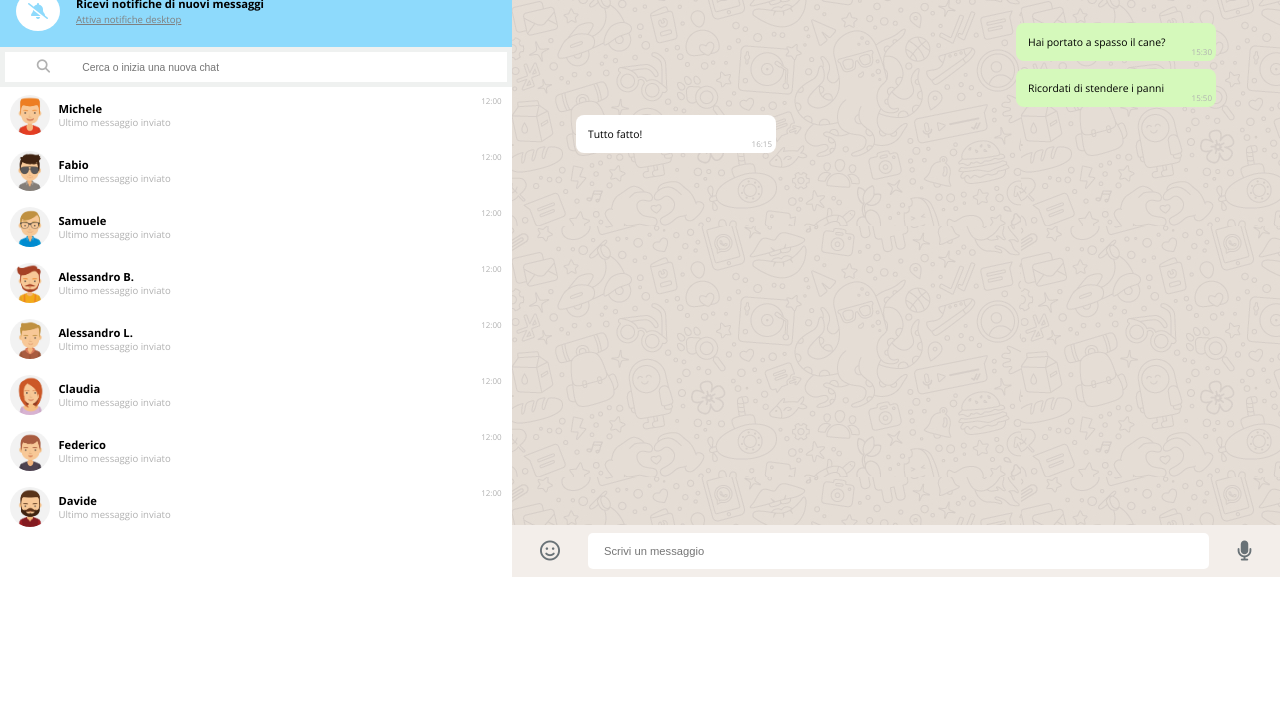
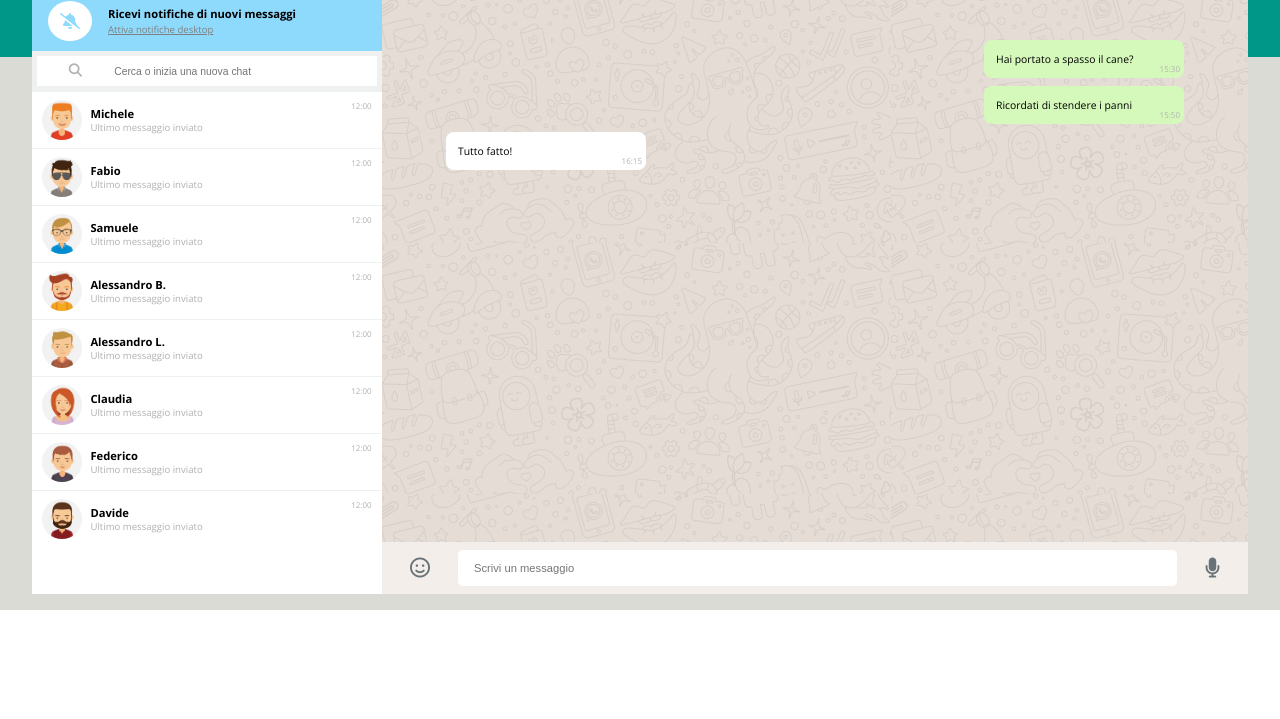
Before and after one commit to jamiromic/Boolzapp-Web-App, a plain HTML site: page index.html in a window 1280 px wide. Shown: the part 81-800 px from the top of the page. Drawn offline with nearby package versions, Linux system fonts and the light colour scheme.

Commit message:
fix_bug_grafic

```diff
--- a/css/style.css
+++ b/css/style.css
@@ -27,20 +27,28 @@ html {
     font-family: 'Open Sans', sans-serif;
 }
 
-main {
+.main_wrapper {
     max-width: 100vw;
     max-height: 100vh;
     margin: 0 auto;
     display: flex;
-
+    justify-content: center;
+    padding: 1rem 2rem;
+    background: #009788;
+    background: linear-gradient(180deg, #009788 20%, #DADBD5 5%);
 }
 
 .wrapper_contacts {
-    width: 40%;
+    flex-basis: 350px;
+    min-width: 200px;
+    background-color: white;
+    overflow-y: scroll;
 }
 
 .wrapper_messages {
-    width: 60%;
+    flex-grow: 1;
+    max-width: 900px;
+    overflow-y: scroll;
 }
 
 .header_contacts {
@@ -77,6 +85,7 @@ main {
 
 .notifications_alarm {
     display: flex;
+    height: 60px;
     background-color: #8EDAFC;
     padding: 1rem;
     align-items: center;
@@ -100,6 +109,10 @@ main {
     background-color: white;
     padding: 0.75rem;
     border-radius: 50%;
+}
+
+.contact_list {
+    background-color: white;
 }
 
 .search_contacts {
@@ -131,6 +144,7 @@ main {
 .user_contact {
     display: flex;
     padding: 0.50rem 0.65rem;
+    border-top: 0.50px solid #EFF1F0;
 }
 
 .user_contact.active,
--- a/index.html
+++ b/index.html
@@ -28,6 +28,7 @@
 <body>
 
     <main id="app">
+        <div class="main_wrapper">
             <div class="wrapper_contacts">
                 <div class="header_contacts">
                     <div class="username_photo">
@@ -49,14 +50,14 @@
                 </div>
                 <div class="search_contacts">
                     <i id="search_icon" class="fa-solid fa-magnifying-glass"></i>
-                <input @keyup="toLower(searchContact)" v-model="searchContact" class="input_box" type="text" placeholder="Cerca o inizia una nuova chat">
+                    <input @keyup="toLower(searchContact)" v-model="searchContact" class="input_box" type="text"
+                        placeholder="Cerca o inizia una nuova chat">
                 </div>
                 <ul class="contact_list" @click="selectedContact">
                     <li v-for="contact in contacts"
                         :class="contact.visible ? 'user_contact':'user_contact_invisible'"
                         :data_id="contact.id">
-                    <img class="avatar"
-                    :src="contact.avatar" alt="Photo avatar">
+                        <img class="avatar" :src="contact.avatar" alt="Photo avatar">
                         <div class="name_user_access">
                             <h3 class="name">{{ contact.name }}</h3>
                             <p class="last_message">Ultimo messaggio inviato</p>
@@ -69,8 +70,7 @@
             <div class="wrapper_messages">
                 <div class="header_messages">
                     <div class="user_contact">
-                    <img class="avatar"
-                    :src="contacts[activeContact].avatar" alt="Photo avatar">
+                        <img class="avatar" :src="contacts[activeContact].avatar" alt="Photo avatar">
                         <div class="name_user_access">
                             <h3 class="name">{{ contacts[activeContact].name }}</h3>
                             <p class="last_message">Ultimo accesso oggi alle {{ currentTimeH() }}</p>
@@ -93,10 +93,12 @@
                 </div>
                 <div class="chat_input">
                     <i class="fa-regular fa-face-smile"></i>
-                <input @keyup.enter="addMessage" v-model="newMessage" class="input_box_chat" type="text" placeholder="Scrivi un messaggio">
+                    <input @keyup.enter="addMessage" v-model="newMessage" class="input_box_chat" type="text"
+                        placeholder="Scrivi un messaggio">
                     <i class="fa-solid fa-microphone"></i>
                 </div>
 
+            </div>
         </div>
     </main>
 
--- a/js/app.js
+++ b/js/app.js
@@ -175,30 +175,33 @@ let contacts = [
     const app = new Vue({
         el: '#app',
         data: {
+            // PORTO DENTRO L'OGGETTO VUE L'ARRAY DI OGGETTI CONTACTS
             contacts: contacts,
+            // CREO UN CONTATORE PER GESTIRE I CONTATTI IN MODO DINAMICO
             activeContact: 0,
+            // INIZIALIZZO VARIABILE VUOTA PER UTILIZZARLA IN FUNZIONE CHE CREERA' NUOVO MESSAGGIO, SERVIRA' PER PULIRE IL CAMPO INPUT SUCCESSIVAMENTE
             newMessage: '',
+             // INIZIALIZZO VARIABILE VUOTA PER UTILIZZARLA IN FUNZIONE DI FILTRO PER I CONTATTI, SERVIRA' PER PULIRE IL CAMPO INPUT SUCCESSIVAMENTE
             searchContact: '',
         },
         methods: {
+            // CREO FUNZIONE CHE MI DARA' LE DATE IN FORMATO ORA:MINUTI
             isHour(date) {
                 dayjs(date).format('DD.MM.YYYY.HH:mm')
                 return dayjs(date).format('HH:mm')
             },
+            // CREO LA FUNZIONE PER AVERE ORA:MINUTI NEL MESSAGGIO CHE ANDREMO A CREARE TRAMITE INPUT
             currentTimeH() {
                 return dayjs().format('HH:mm')
             },
+            // CREO LA FUNZIONE CHE ABBINO ALL'EVENT LISTENER IN CUI IL CONTATTO CLICCATO DIVENTERA' ACTIVE E AGGIORNERA' IL CONTATORE
             selectedContact() {
-
+                contactSelected = event.path[2];
                 let contactPosition = event.path[2].attributes[0].value
-                if (contactPosition !== this.activeContact) {
-
-                }
                 this.activeContact = contactPosition
-                // event.path[2].classList.toggle(app.elementSelected)
                 return(contactPosition)
             },
-
+            // CREO LA FUNZIONE CHE MI PERMETTE DI CREARE MESSAGGIO E RISPONDERE IN AUTOMATICO AL MESSAGGIO INVIATO
             addMessage() {
 
                 let newMessage = this.newMessage
@@ -234,6 +237,7 @@ let contacts = [
                     },1000)
                 }
             },
+            // CREO LA FUNZIONE PER CONVERTIRE LA STRINGA NOME CONTATTO E DATO INPUT IN MINUSCOLO E CREO IL FILTRO PER LA RICERCA CONTATTO
             toLower(word) {
 
                 let lowerCaseInput = word.toLowerCase();
```
Lines whose indentation alone changed are shown as unchanged.
